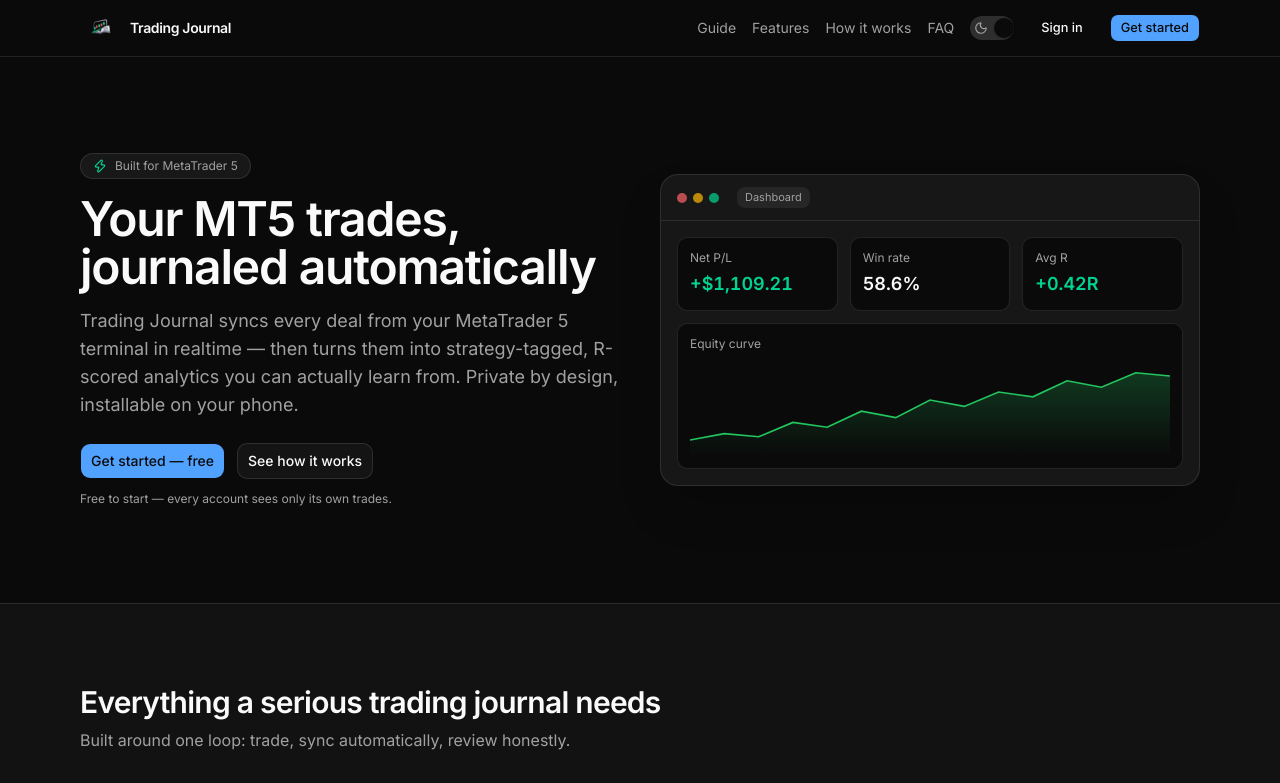
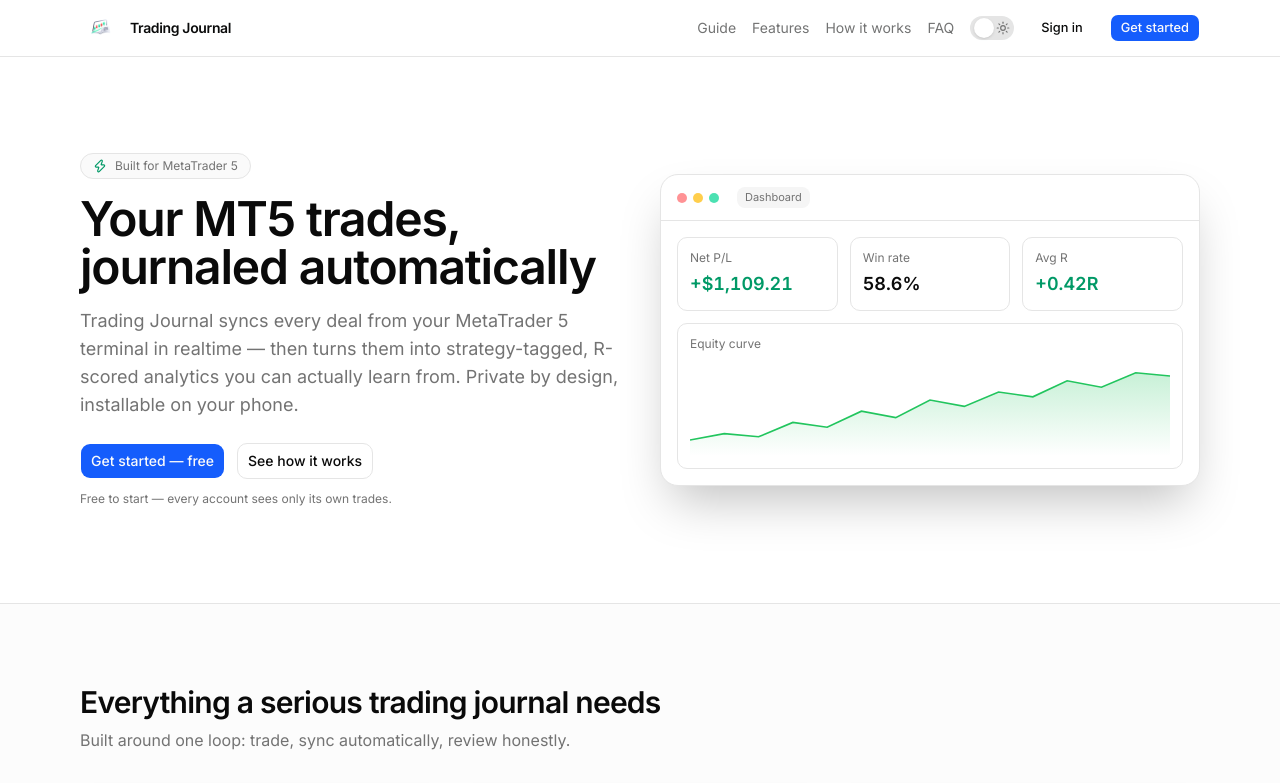
Before and after one commit to this-4mirho3ein/Jornal, a Next.js app: page / in a window 1280 px wide. Shown: the top 783 px of the page. Built offline with nearby package versions, Linux system fonts and the light colour scheme; no server answers.

Commit message:
feat(ui): default the app theme to light
Fresh visitors get light regardless of OS preference (enableSystem=false);
the header toggle still persists the user's explicit dark/light choice.

```diff
--- a/src/app/layout.tsx
+++ b/src/app/layout.tsx
@@ -66,10 +66,13 @@ export default function RootLayout({ children }: LayoutProps<"/">) {
       className={`${inter.variable} ${jetbrainsMono.variable} h-full antialiased`}
     >
       <body className="flex min-h-full flex-col">
+        {/* Light is the default experience (owner request, 2026-11): with
+            enableSystem={false} an OS dark preference no longer overrides it;
+            the header toggle persists the user's explicit choice. */}
         <ThemeProvider
           attribute="class"
-          defaultTheme="dark"
-          enableSystem
+          defaultTheme="light"
+          enableSystem={false}
           disableTransitionOnChange
         >
           {children}
--- a/src/components/theme-provider.tsx
+++ b/src/components/theme-provider.tsx
@@ -3,7 +3,7 @@
 import { ThemeProvider as NextThemesProvider } from "next-themes";
 import type { ComponentProps } from "react";
 
-/** App theme provider — dark mode default (§12.1), class strategy for shadcn tokens. */
+/** App theme provider — light default (root layout), class strategy for shadcn tokens. */
 export function ThemeProvider({
   children,
   ...props
```
